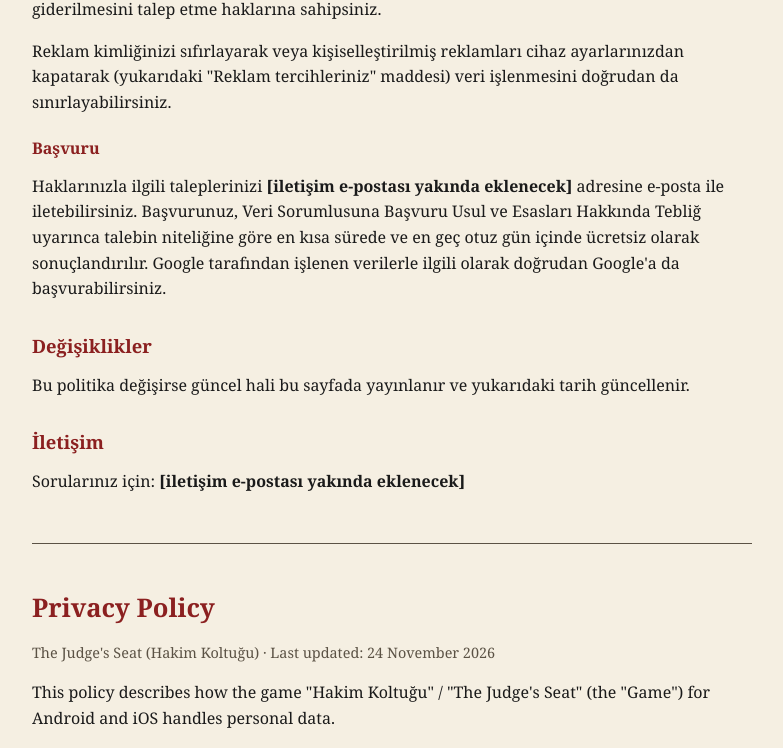
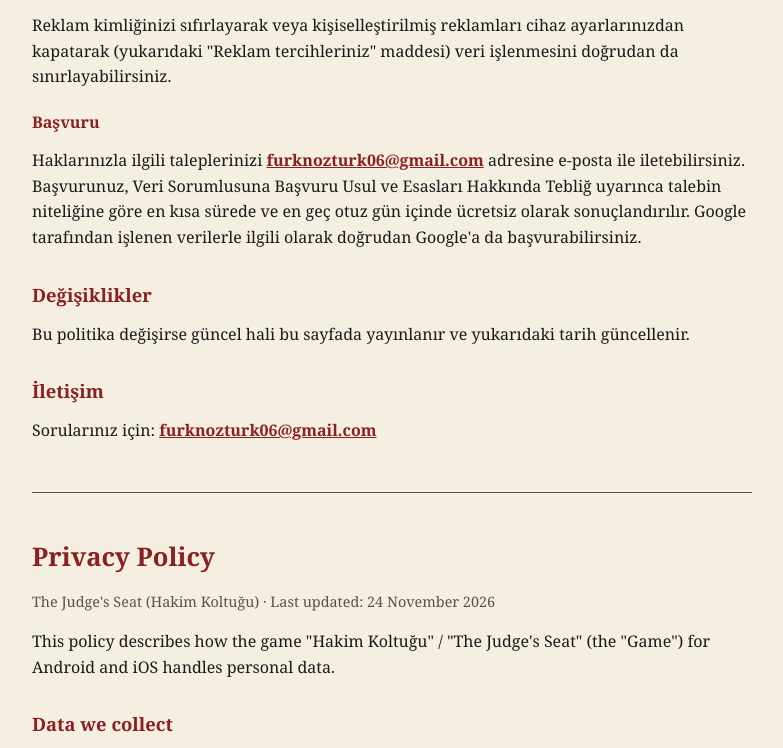
Before and after one commit to furkanozturk06/furkanozturk06.github.io, a plain HTML site: page vicdanlihakim/gizlilik.html in a window 1280 px wide. Shown: the part 2905-3653 px from the top of the page, without its empty margins (248-1031 px from the left). Drawn offline with Linux system fonts and the light colour scheme.

Commit message:
Hakim Koltuğu gizlilik politikası: veri sorumlusu ve iletişim e-postası

```diff
--- a/vicdanlihakim/gizlilik.html
+++ b/vicdanlihakim/gizlilik.html
@@ -115,7 +115,7 @@
         <p>6698 sayılı Kişisel Verilerin Korunması Kanunu'nun ("KVKK") 10. maddesi uyarınca, Oyun'u kullanırken işlenen kişisel verileriniz hakkında sizi bilgilendiririz.</p>
 
         <h3>Veri sorumlusu</h3>
-        <p>Oyunun geliştiricisi <strong>[veri sorumlusunun adı soyadı]</strong> (e-posta: <strong>[iletişim e-postası yakında eklenecek]</strong>).</p>
+        <p>Oyunun geliştiricisi <strong>Furkan Öztürk</strong> (e-posta: <a href="mailto:furknozturk06@gmail.com"><strong>furknozturk06@gmail.com</strong></a>).</p>
 
         <h3>İşlenen kişisel veriler</h3>
         <p>Yukarıdaki "Reklamlar" bölümünde sayılan veriler: cihazınızın reklam kimliği, IP adresi ve buna dayalı yaklaşık konum, cihaz bilgileri (model, işletim sistemi sürümü, dil ayarı gibi) ve reklamlarla etkileşimleriniz. Adınız, e-posta adresiniz, telefon numaranız gibi sizi doğrudan tanıtan bilgiler istenmez ve işlenmez. Oyun kaydınız ve ayarlarınız yalnızca cihazınızda tutulur, bize veya başka birine gönderilmez.</p>
@@ -139,13 +139,13 @@
         <p>Reklam kimliğinizi sıfırlayarak veya kişiselleştirilmiş reklamları cihaz ayarlarınızdan kapatarak (yukarıdaki "Reklam tercihleriniz" maddesi) veri işlenmesini doğrudan da sınırlayabilirsiniz.</p>
 
         <h3>Başvuru</h3>
-        <p>Haklarınızla ilgili taleplerinizi <strong>[iletişim e-postası yakında eklenecek]</strong> adresine e-posta ile iletebilirsiniz. Başvurunuz, Veri Sorumlusuna Başvuru Usul ve Esasları Hakkında Tebliğ uyarınca talebin niteliğine göre en kısa sürede ve en geç otuz gün içinde ücretsiz olarak sonuçlandırılır. Google tarafından işlenen verilerle ilgili olarak doğrudan Google'a da başvurabilirsiniz.</p>
+        <p>Haklarınızla ilgili taleplerinizi <a href="mailto:furknozturk06@gmail.com"><strong>furknozturk06@gmail.com</strong></a> adresine e-posta ile iletebilirsiniz. Başvurunuz, Veri Sorumlusuna Başvuru Usul ve Esasları Hakkında Tebliğ uyarınca talebin niteliğine göre en kısa sürede ve en geç otuz gün içinde ücretsiz olarak sonuçlandırılır. Google tarafından işlenen verilerle ilgili olarak doğrudan Google'a da başvurabilirsiniz.</p>
 
         <h2>Değişiklikler</h2>
         <p>Bu politika değişirse güncel hali bu sayfada yayınlanır ve yukarıdaki tarih güncellenir.</p>
 
         <h2>İletişim</h2>
-        <p>Sorularınız için: <strong>[iletişim e-postası yakında eklenecek]</strong></p>
+        <p>Sorularınız için: <a href="mailto:furknozturk06@gmail.com"><strong>furknozturk06@gmail.com</strong></a></p>
 
         <hr>
 
@@ -187,7 +187,7 @@
         <p>If this policy changes, the updated version will be published on this page with a new date.</p>
 
         <h2>Contact</h2>
-        <p>Questions: <strong>[contact email coming soon]</strong></p>
+        <p>Questions: <a href="mailto:furknozturk06@gmail.com"><strong>furknozturk06@gmail.com</strong></a></p>
     </main>
 </body>
 </html>
```
